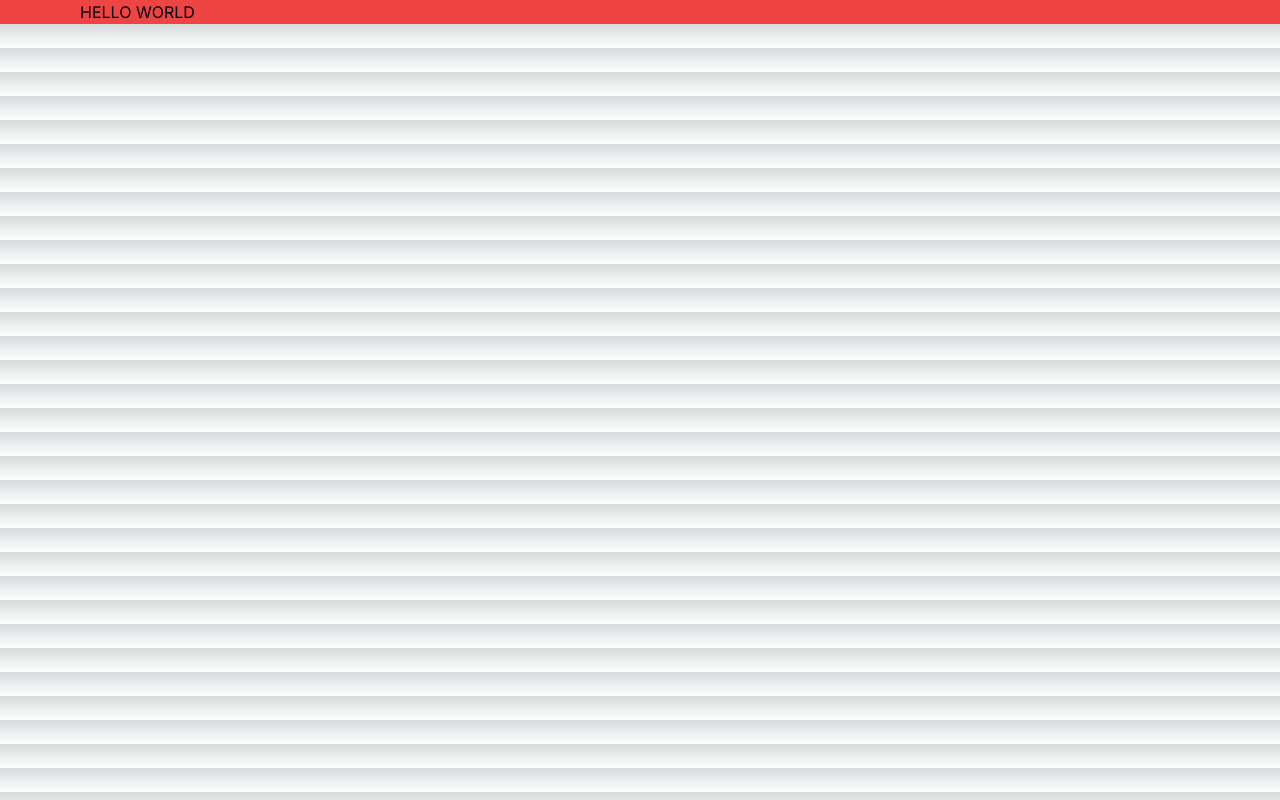
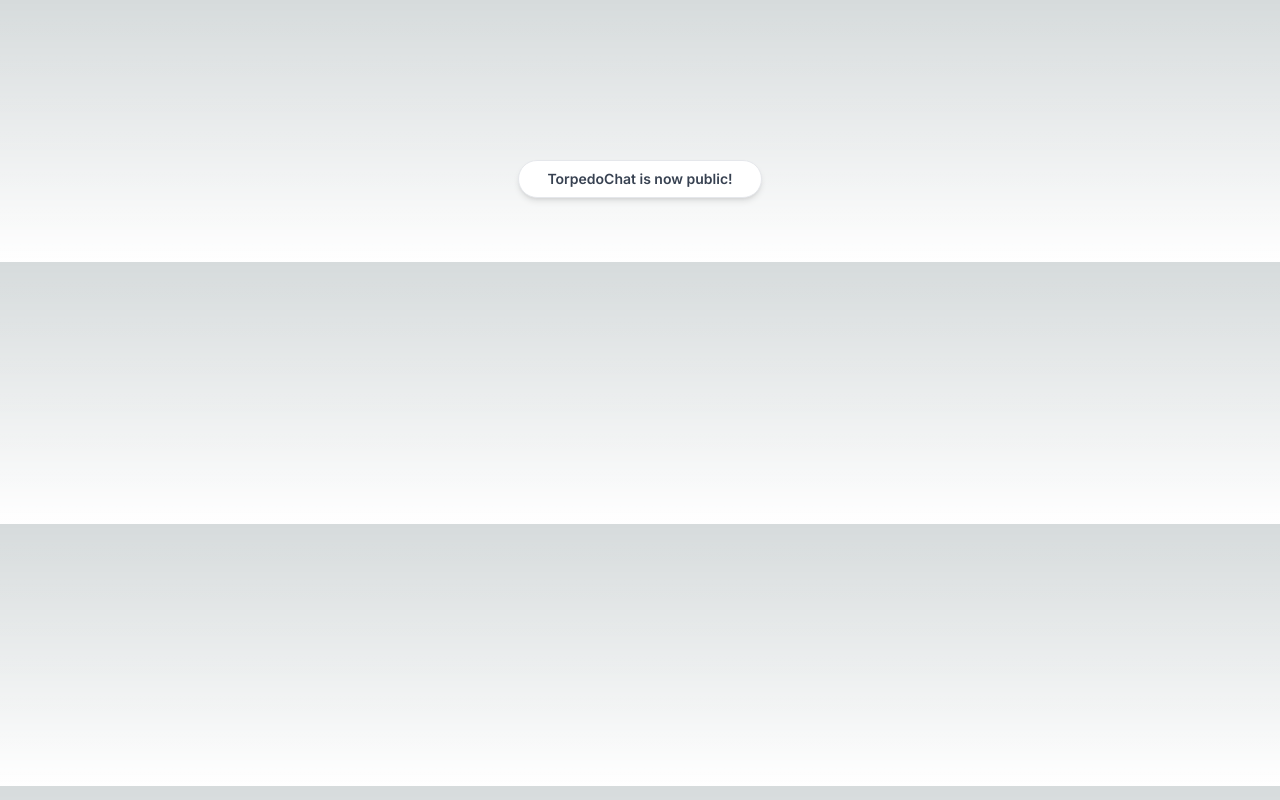
Before and after one commit to Herold1989/torpedochat, a Next.js app: page / in a window 1280 px wide. Built offline with nearby package versions, Linux system fonts and the light colour scheme.

Commit message:
adding basic element to landing page

```diff
--- a/src/app/page.tsx
+++ b/src/app/page.tsx
@@ -2,7 +2,15 @@
 
 export default function Home() {
   return (
-    <MaxWidthWrapper className="bg-red-500"><div>HELLO WORLD</div></MaxWidthWrapper>
+    <MaxWidthWrapper className="mb-12 mt-28 sm:mt-40 flex flex-col items-center justify-center text-center">
+      <div className="mx-auto mb-4 flex max-w-fit items-center justify-center space-x-2
+      overflow-hidden rounded-full border border-gray-200 bg-white px-7 py-2 shadow-md
+      backdrop-blur transition-all hover:border-gray-300 hover:bg-white/50">
+        <p className="text-sm font-semibold text-gray-700">
+          TorpedoChat is now public!
+        </p>
+      </div>
+    </MaxWidthWrapper>
 
   )
 }
```
